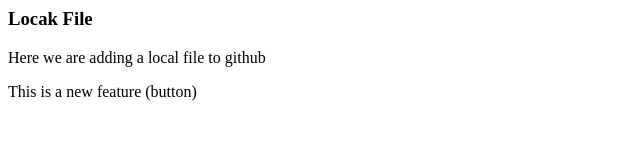
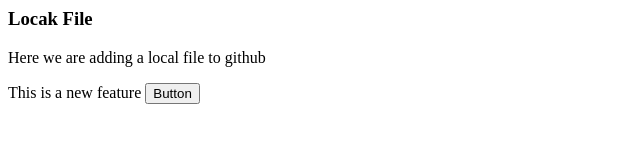
Before and after one commit to jmhasan1/practice-eg1, a plain HTML site: page index.html in a window 1280 px wide. Shown: the full height of the page, 0-640 px from the left. Drawn offline with Linux system fonts and the light colour scheme.

Commit message:
button updated

```diff
--- a/index.html
+++ b/index.html
@@ -1,3 +1,3 @@
 <h3>Locak File</h3>
 <p>Here we are adding a local file to github</p>
-<p>This is a new feature (button) </p>
+<p>This is a new feature <button>Button</button> </p>
```
